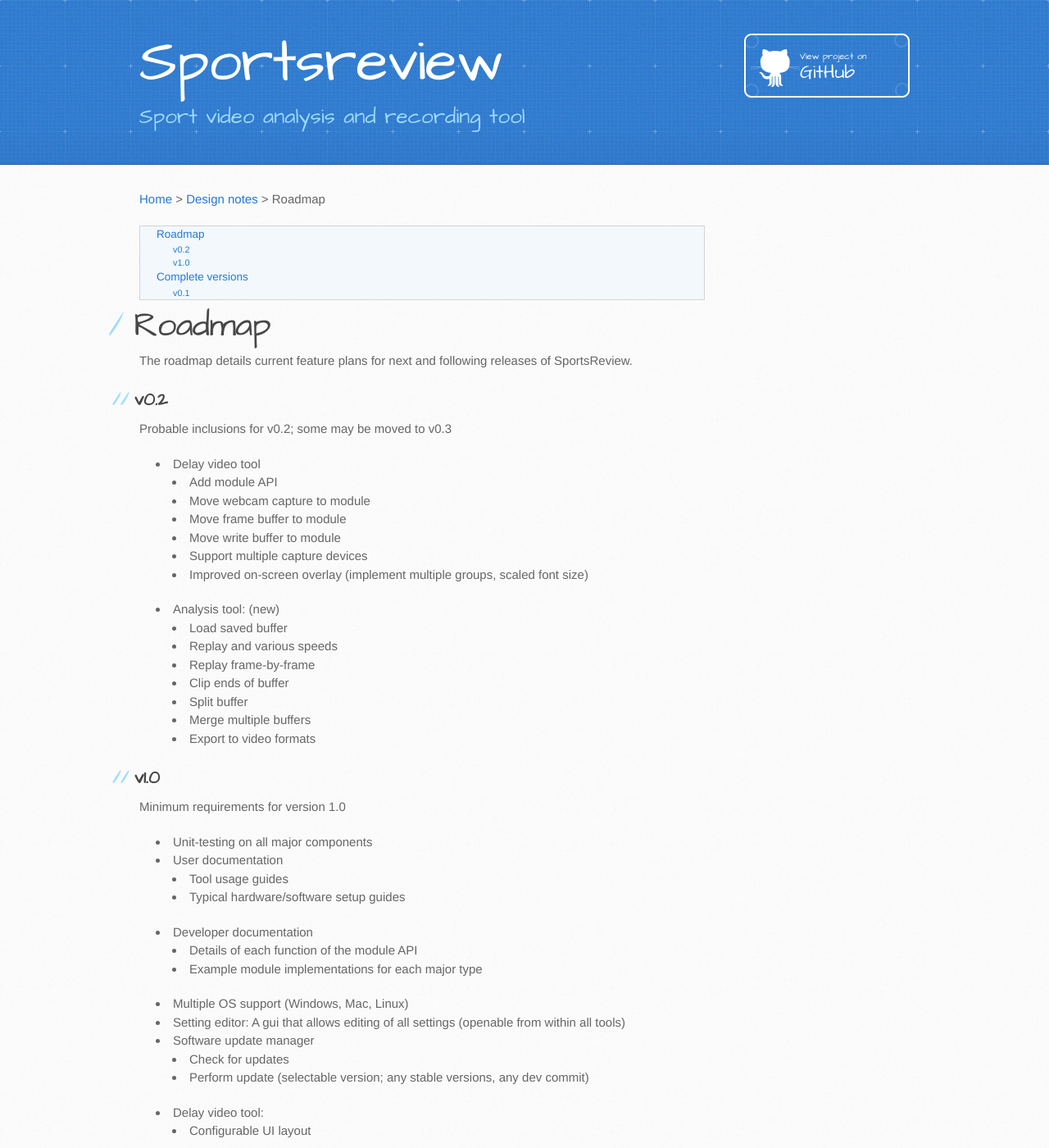
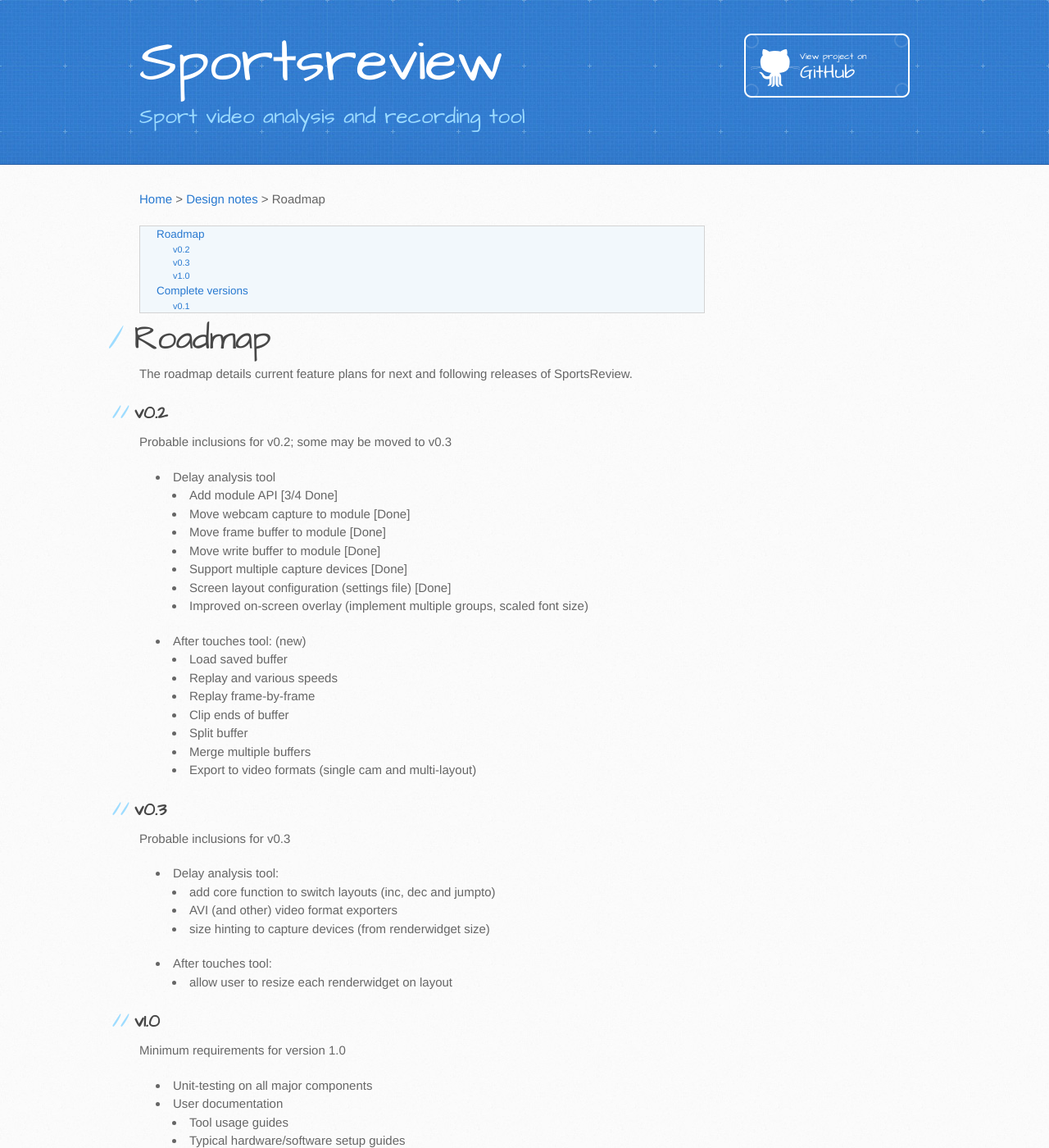
Before and after one commit to andrewjrobinson/SportsReview, a Jekyll site: the page built from developers/roadmap.md, in a window 1280 px wide and 1400 px high. Shown: the whole window at 82% size. Built offline with Jekyll 4.4.1, drawn with Linux system fonts in a browser that asks for light colours; some of the changed text lies outside the part shown.

Commit message:
Updated roadmap status (v0.2, v0.3)

```diff
--- a/developers/roadmap.md
+++ b/developers/roadmap.md
@@ -10,6 +10,7 @@ keywords: SportsReview, roadmap, features, upcoming
 <div class="toc"><ul>
 <li><a href="#roadmap">Roadmap</a><ul>
     <li><a href="#v02">v0.2</a></li>
+    <li><a href="#v03">v0.3</a></li>
     <li><a href="#v10">v1.0</a></li>
 </ul></li>
 <li><a href="#complete-versions">Complete versions</a><ul>
@@ -23,21 +24,32 @@ The roadmap details current feature plans for next and following releases of Spo
 ## v0.2
 Probable inclusions for v0.2; some may be moved to v0.3
 
-* Delay video tool
-	* Add module API
-	* Move webcam capture to module
-	* Move frame buffer to module
-	* Move write buffer to module
-	* Support multiple capture devices
+* Delay analysis tool
+	* Add module API [3/4 Done]
+	* Move webcam capture to module [Done]
+	* Move frame buffer to module [Done]
+	* Move write buffer to module [Done]
+	* Support multiple capture devices [Done]
+	* Screen layout configuration (settings file) [Done]
 	* Improved on-screen overlay (implement multiple groups, scaled font size)
-* Analysis tool: (new)
+* After touches tool: (new)
 	* Load saved buffer
 	* Replay and various speeds
 	* Replay frame-by-frame
 	* Clip ends of buffer
 	* Split buffer
 	* Merge multiple buffers
-	* Export to video formats
+	* Export to video formats (single cam and multi-layout)
+
+## v0.3
+Probable inclusions for v0.3
+
+* Delay analysis tool:
+	* add core function to switch layouts (inc, dec and jumpto)
+	* AVI (and other) video format exporters
+	* size hinting to capture devices (from renderwidget size)
+* After touches tool:
+	* allow user to resize each renderwidget on layout
 
 ## v1.0
 Minimum requirements for version 1.0
@@ -61,7 +73,11 @@ Minimum requirements for version 1.0
 
 ### v1.0 maybe's
 Some other ideas that may make it into version 1.0
-*
+
+* Support either PySide (default) or PyQt
+* Support client/server: allows users to connect to a support server and get help
+	* IM chat
+	* send files to server (user send or supporter request)
 
 # Complete versions
 Versions that have been completed
```
